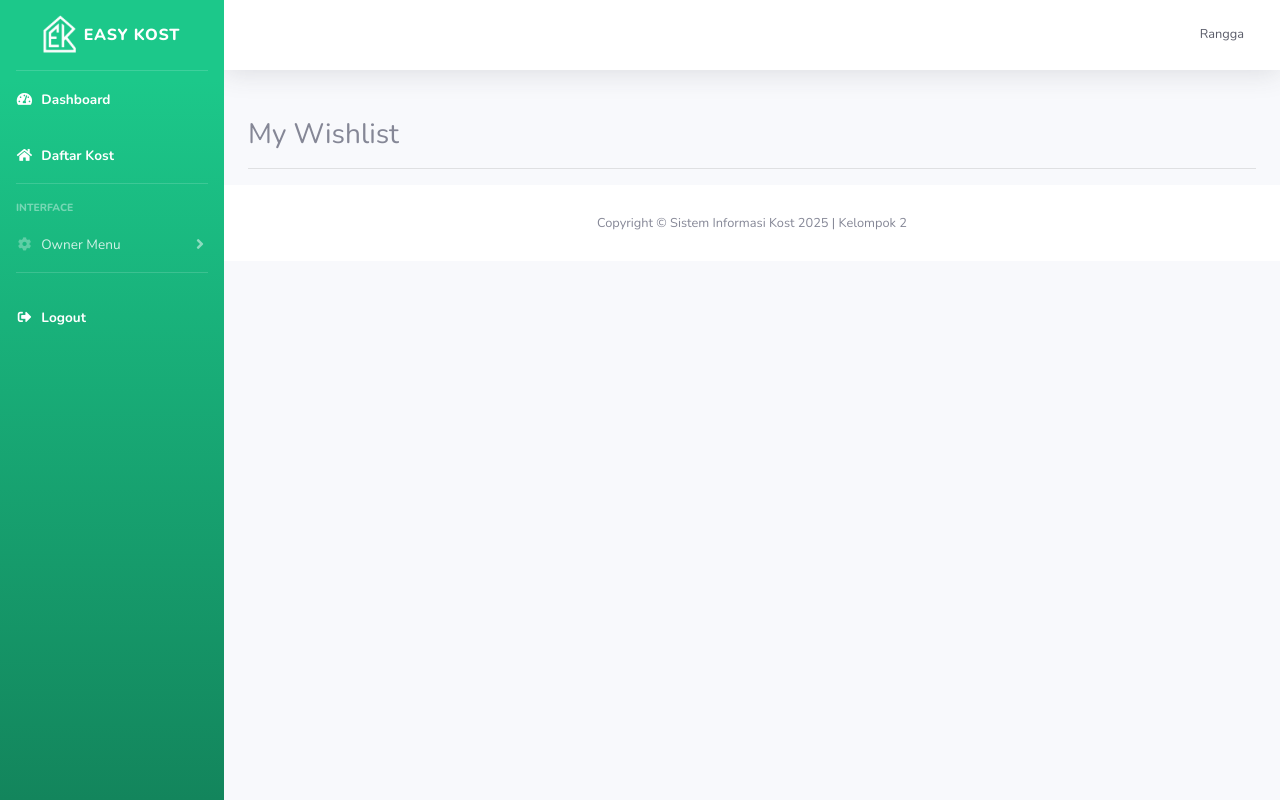
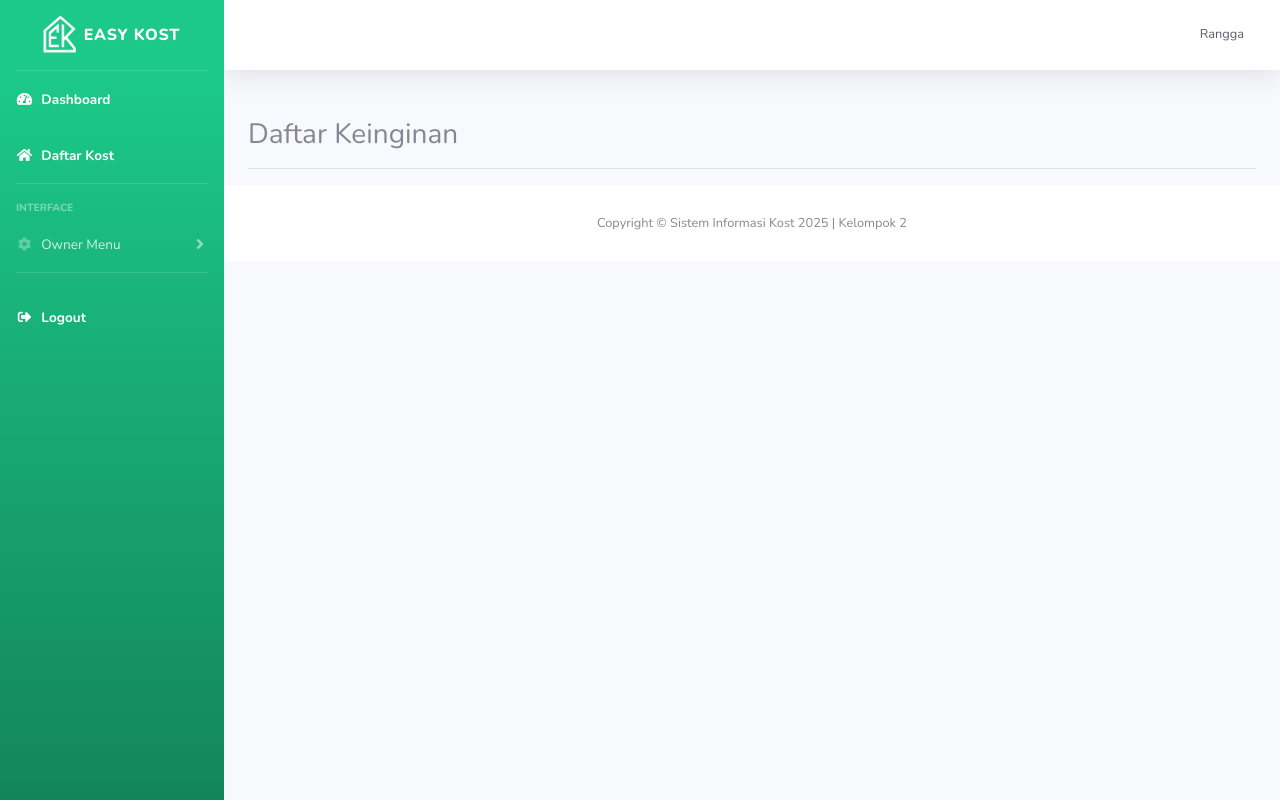
Before and after one commit to Rahmatkausar/UASIESIKELOMPOK2, a PHP site: page /kost/wishlist.php in a window 1280 px wide. Run offline with PHP 8.4, Linux system fonts and the light colour scheme; a user stored in the database is signed in; data comes from the database, SQL or seed files in the repository.

Commit message:
Update wishlist.php

```diff
--- a/kost/wishlist.php
+++ b/kost/wishlist.php
@@ -19,7 +19,7 @@ $data = mysqli_query($koneksi, $query);
 </style>
 
 <div class="container">
-  <h3>My Wishlist</h3>
+  <h3>Daftar Keinginan</h3>
   <hr>
   <div class="row">
 
```
